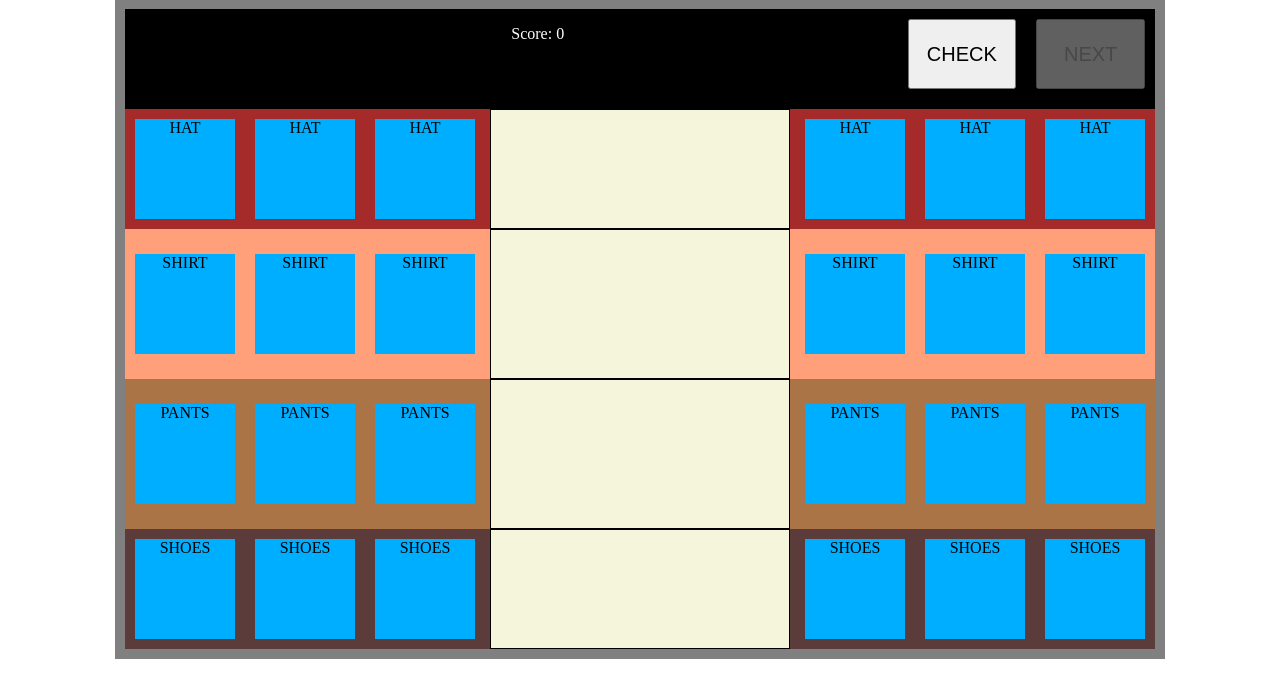
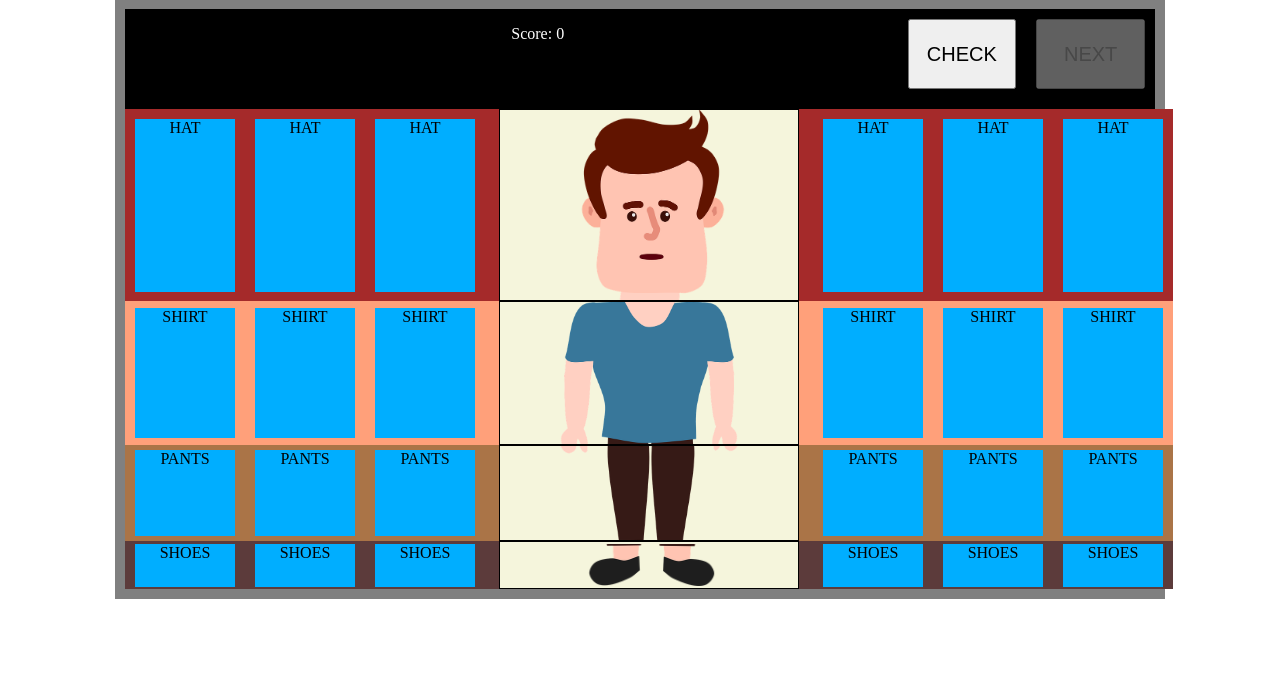
Before and after one commit to froilanenriquez3/Project1, a PHP site: page /webApp/game_froilan/index.html in a window 1280 px wide. Shown: the part 34-732 px from the top of the page. Run offline with PHP 8.4, Linux system fonts and the light colour scheme.

Commit message:
Add cartoon man body background image

```diff
--- a/webApp/game_froilan/styles/style.css
+++ b/webApp/game_froilan/styles/style.css
@@ -41,14 +41,18 @@ body {
           box-sizing: border-box;
   display: -ms-grid;
   display: grid;
-  -ms-grid-rows: 1fr 1.25fr 1.25fr 1fr;
-      grid-template-rows: 1fr 1.25fr 1.25fr 1fr;
+  -ms-grid-rows: 40% 30% 20% 10%;
+      grid-template-rows: 40% 30% 20% 10%;
   -webkit-box-pack: justify;
       -ms-flex-pack: justify;
           justify-content: space-between;
+  height: 480px;
+  width: 1048px;
 }
 
 .container .shelf {
+  -webkit-box-sizing: border-box;
+          box-sizing: border-box;
   display: -ms-grid;
   display: grid;
   -ms-grid-columns: 1fr 1fr 1fr 3fr 1fr 1fr 1fr;
@@ -56,16 +60,24 @@ body {
   -webkit-box-align: center;
       -ms-flex-align: center;
           align-items: center;
+  height: 100%;
 }
 
 .container .shelf .dropzone {
   -webkit-box-sizing: border-box;
           box-sizing: border-box;
   width: 100px;
-  height: 100px;
+  height: 90%;
   margin: 10px;
   padding: 0px;
   background-color: black;
+}
+
+.container .shelf [draggable='true'] {
+  width: 100px;
+  height: 100%;
+  text-align: center;
+  background: #00aeff;
 }
 
 .container .shelf .center {
@@ -98,26 +110,51 @@ body {
           align-items: center;
 }
 
-.container .shelf [draggable='true'] {
-  width: 100px;
-  height: 100px;
-  text-align: center;
-  background: #00aeff;
+.container .shelf .center .dropzone [draggable='true'] {
+  height: 90%;
 }
 
 .container #hats {
   background-color: brown;
 }
 
+.container #hats .center .dropzone {
+  background-image: url("../img/head.png");
+  background-position: center;
+  background-repeat: no-repeat;
+  background-size: contain;
+}
+
 .container #shirts {
   background-color: lightsalmon;
+}
+
+.container #shirts .center .dropzone {
+  background-image: url("../img/body.png");
+  background-position: center;
+  background-repeat: no-repeat;
+  background-size: contain;
 }
 
 .container #pants {
   background-color: #aa7447;
 }
 
+.container #pants .center .dropzone {
+  background-image: url("../img/legs.png");
+  background-position: center;
+  background-repeat: no-repeat;
+  background-size: contain;
+}
+
 .container #shoes {
   background-color: #5c3b3b;
 }
+
+.container #shoes .center .dropzone {
+  background-image: url("../img/shoes.png");
+  background-position: center;
+  background-repeat: no-repeat;
+  background-size: contain;
+}
 /*# sourceMappingURL=style.css.map */
--- a/webApp/game_froilan/styles/style.scss
+++ b/webApp/game_froilan/styles/style.scss
@@ -6,6 +6,13 @@
 
 @mixin gridDisplay(){
     display: grid;
+}
+
+@mixin bodyImage($url){
+    background-image: url($url);
+    background-position: center;
+    background-repeat: no-repeat;
+    background-size: contain;
 
 }
 
@@ -45,22 +52,34 @@ body{
 .container{
     box-sizing: border-box;
     display:grid;
-    grid-template-rows: 1fr 1.25fr 1.25fr 1fr;
+    grid-template-rows: 40% 30% 20% 10%;
     justify-content: space-between;
+    height:480px;
+    width: 1048px;
 
     .shelf{
+        box-sizing: border-box;
         display:grid;
         grid-template-columns: 1fr 1fr 1fr 3fr 1fr 1fr 1fr;
         align-items: center;
+        height: 100%;
 
         .dropzone {
             box-sizing: border-box;
             width: 100px;
-            height: 100px;
+            height: 90%;
             margin: 10px;
             padding: 0px;
 
             background-color: black;
+
+        }
+
+        [draggable='true']{
+            width: 100px;
+            height: 100%;
+            text-align: center;
+            background: rgb(0, 174, 255);
 
         }
 
@@ -85,35 +104,51 @@ body{
                 display: grid;
                 justify-content:center;
                 align-items:center;
+                [draggable='true']{
+                    height: 90%;
+                }
             }
         }
 
-        [draggable='true']{
-            width: 100px;
-            height: 100px;
-            text-align: center;
-            background: rgb(0, 174, 255);
 
-        }
     }
 
 
     #hats{
         background-color: brown;
+        .center{
+            .dropzone{
+            @include bodyImage("../img/head.png");
 
+            }
+        }
     }
 
     #shirts{
         background-color: lightsalmon;
-
+        .center{
+            .dropzone{
+                @include bodyImage("../img/body.png");
+            }
+        }
     }
 
     #pants{
         background-color: rgb(170, 116, 71);
+        .center{
+            .dropzone{
+                @include bodyImage("../img/legs.png");
+            }
+        }
     }
 
     #shoes{
         background-color: rgb(92, 59, 59);
+        .center{
+            .dropzone{
+                @include bodyImage("../img/shoes.png");
+            }
+        }
     }
 
 
```
Also changed, not shown: webApp/game_froilan/img/Untitled.png (deleted), webApp/game_froilan/img/body.png (added), webApp/game_froilan/img/head.png (added), webApp/game_froilan/img/legs.png (added), webApp/game_froilan/img/shoes.png (added), 1 other file.
